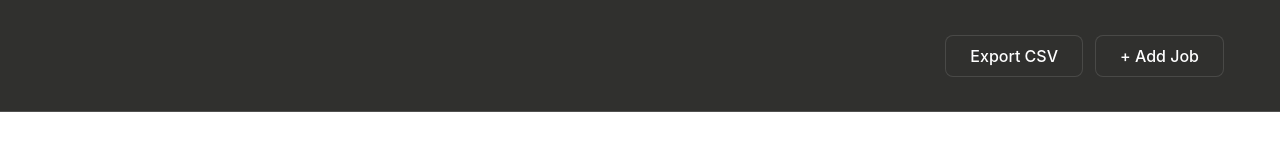
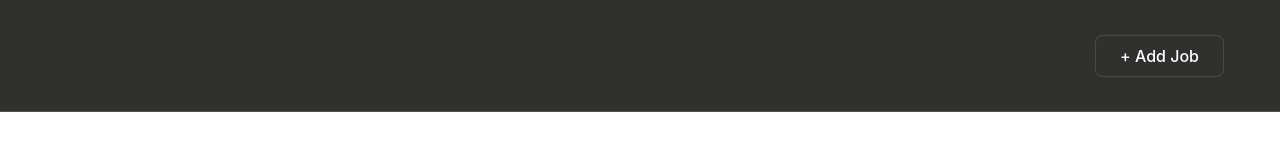
Before and after one commit to samIRaahmeD6/Job_Trackr, a React (Vite) app in the folder client/: page /topbar in a window 1280 px wide. Shown: the top 160 px of the page. Built offline with nearby package versions, Linux system fonts and the light colour scheme.

Commit message:
added export CSV file option

```diff
--- a/client/src/components/layout/Topbar.jsx
+++ b/client/src/components/layout/Topbar.jsx
@@ -1,26 +1,35 @@
 import Button from "../ui/Button";
 import AddJobModal from "../../features/jobs/AddJobModal";
 import { useState } from "react";
-const Topbar = ({ title, subTitle}) => {
+import { exportJobsToCSV } from "../../utils/exportCSV";
+
+const Topbar = ({ title, subTitle, jobs, onJobAdded, showExport = false }) => {
   const [isOpen, setIsOpen] = useState(false);
-  const [jobs, setJobs] = useState([]);
 
   const handleAddJob = (newJob) => {
-    setJobs([newJob, ...jobs]);
+    onJobAdded(newJob);
   };
+
   return (
     <div className="h-28 w-full bg-[#30302e] flex items-center justify-between px-4 text-white border-b border-b-white/16">
-
       {/* Left side */}
       <div className="flex flex-col pl-5 gap-1">
         <h1 className="text-xl font-semibold">{title}</h1>
         <p className="text-[14px] text-[#888780]">{subTitle}</p>
       </div>
+
       {/* Right side */}
       <div className="flex gap-3 items-center pr-10">
-        <Button>Export CSV</Button>
+        {showExport && (
+  <Button onClick={() => exportJobsToCSV(jobs)}>
+    Export CSV
+  </Button>
+)}
+
+
         <div>
           <Button onClick={() => setIsOpen(true)}>+ Add Job</Button>
+
           <AddJobModal
             isOpen={isOpen}
             onClose={() => setIsOpen(false)}
@@ -28,7 +37,6 @@ const Topbar = ({ title, subTitle}) => {
           />
         </div>
       </div>
-
     </div>
   );
 };
```
Lines whose indentation alone changed are shown as unchanged.
